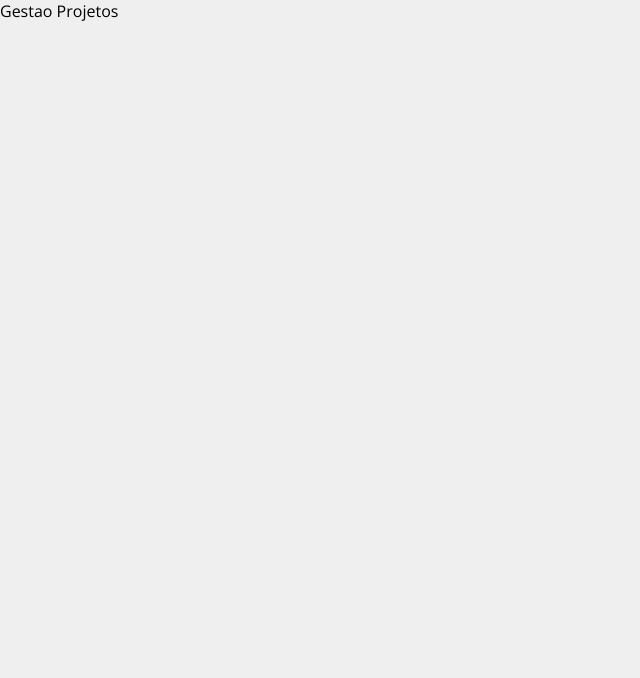
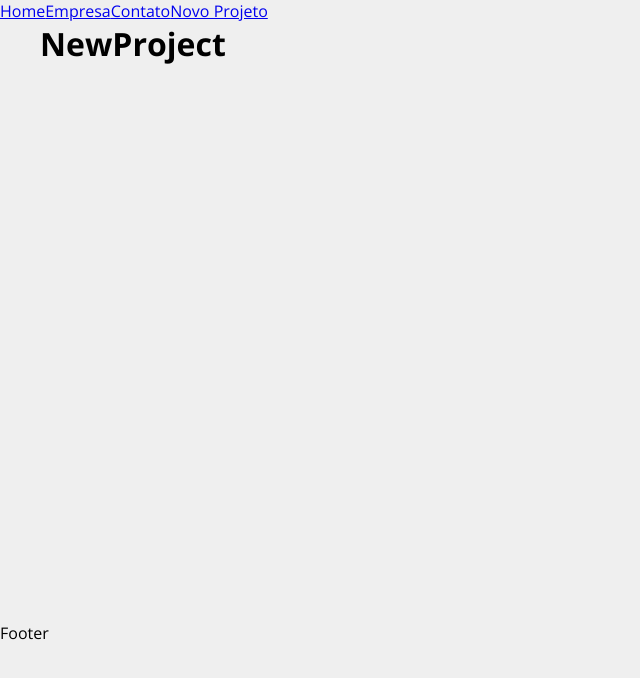
Before and after one commit to FernandoLcsDev/gestao-projetos, a JavaScript app: page /newproject in a window 1280 px wide. Shown: the top 678 px of the page, without its empty margins (0-640 px from the left). Built offline with nearby package versions, Linux system fonts and the light colour scheme; the HTML template or start-up script is replaced by a standard one.

Commit message:
Configurado Router

```diff
--- a/package.json
+++ b/package.json
@@ -10,6 +10,7 @@
     "react": "^18.2.0",
     "react-dom": "^18.2.0",
     "react-icons": "^4.8.0",
+    "react-router-dom": "^6.9.0",
     "router-dom": "^2.2.10",
     "uuid": "^9.0.0",
     "web-vitals": "^2.1.4"
--- a/src/App.js
+++ b/src/App.js
@@ -1,9 +1,32 @@
+import { BrowserRouter as Router, Routes, Route, Link } from 'react-router-dom'
+import Home from './components/pages/Home'
+import Company from './components/pages/Company'
+import Contact from './components/pages/Contact'
+import NewProject from './components/pages/NewProject'
+
+import Container from './components/layout/Container'
 
 function App() {
   return (
-    <div className="App">
-      <p>Gestao Projetos</p>
-    </div>
+    <Router>
+      <ul>
+        <Link to="/">Home</Link>
+        <Link to="/company">Empresa</Link>
+        <Link to="/contact">Contato</Link>
+        <Link to="/newproject">Novo Projeto</Link>
+      </ul>
+
+      <Container customClass="min-height">
+        <Routes>
+          <Route exact path="/" element={<Home/>}/>
+          <Route exact path="/company" element={<Company/>}/>
+          <Route exact path="/contact" element={<Contact/>}/>
+          <Route exact path="/newproject" element={<NewProject/>}/>
+        </Routes>
+      </Container>
+
+      <p>Footer</p>
+    </Router>
   );
 }
 
--- /dev/null
+++ b/src/components/layout/Container.js
@@ -0,0 +1,8 @@
+import styles from './Container.module.css'
+
+function Container(props) {
+    console.log(styles)
+    return(<div className={`${styles.container} ${styles[props.customClass]}`}>{props.children}</div>)
+}
+
+export default Container
--- /dev/null
+++ b/src/components/layout/Container.module.css
@@ -0,0 +1,20 @@
+.container {
+    width: 1200px;
+    display: flex;
+    justify-content: space-between;
+    margin: 0 auto;
+    flex-wrap: wrap;
+}
+
+.min-height {
+    min-height: 75%;
+}
+
+.start {
+    justify-content: flex-start;
+}
+
+.column {
+    flex-direction: column;
+    justify-content: flex-start;
+}
--- /dev/null
+++ b/src/components/pages/Company.js
@@ -0,0 +1,5 @@
+function Company() {
+    return <h1>Company</h1>
+}
+
+export default Company
--- /dev/null
+++ b/src/components/pages/Contact.js
@@ -0,0 +1,5 @@
+function Contact() {
+    return <h1>Contact</h1>
+}
+
+export default Contact
--- /dev/null
+++ b/src/components/pages/Home.js
@@ -0,0 +1,5 @@
+function Home() {
+    return <h1>Home</h1>
+}
+
+export default Home
--- /dev/null
+++ b/src/components/pages/NewProject.js
@@ -0,0 +1,5 @@
+function NewProject() {
+    return <h1>NewProject</h1>
+}
+
+export default NewProject
```
Also changed, not shown: 1 other file (tests, documents, lock files or other folders).
